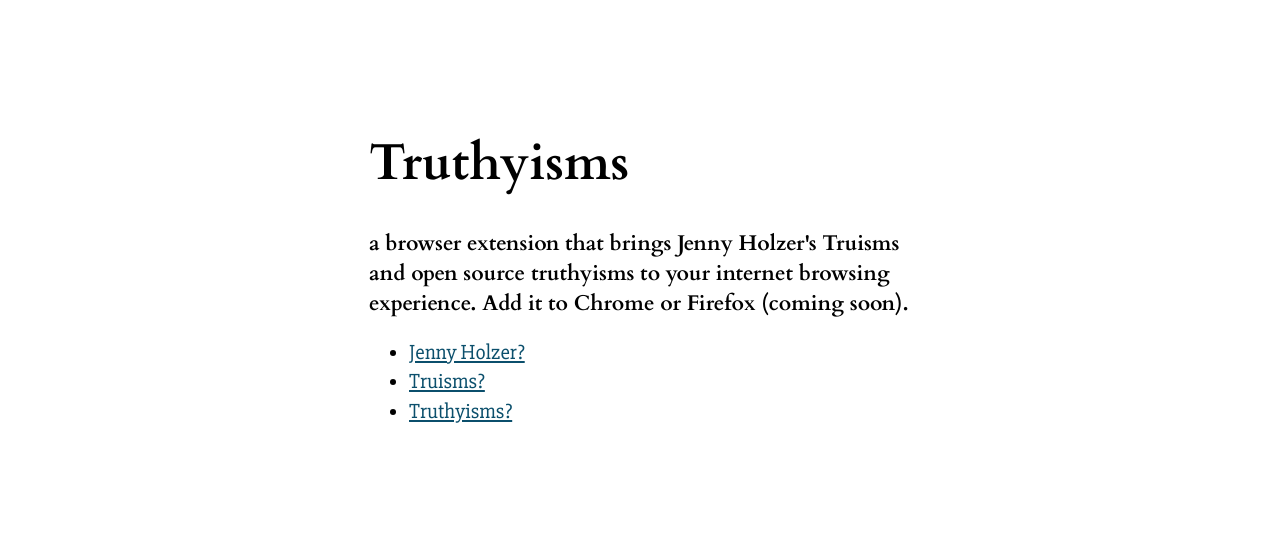
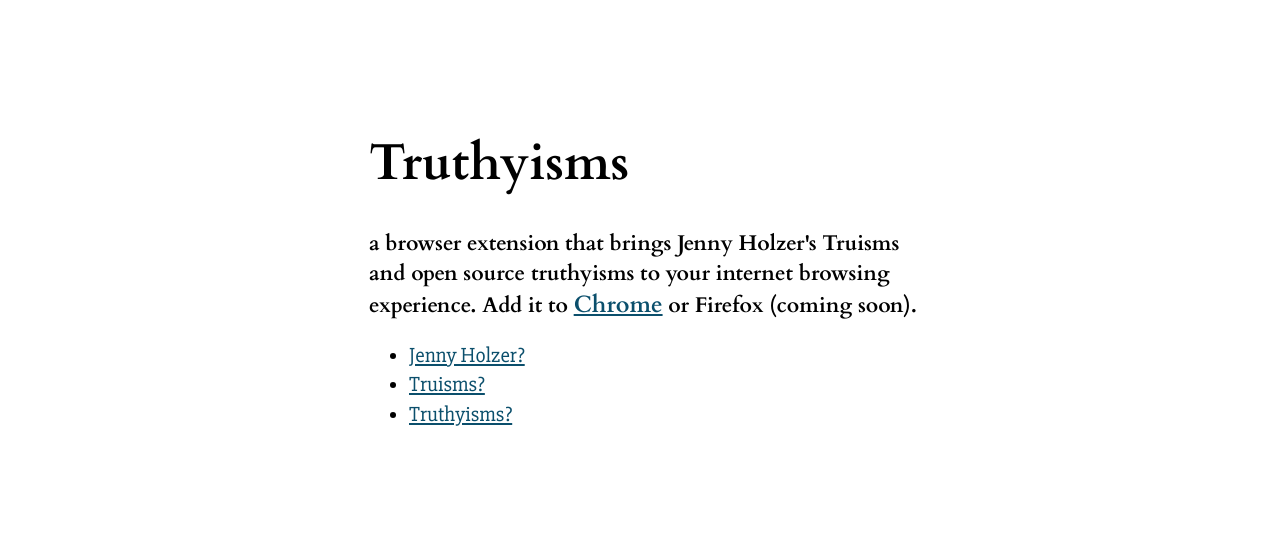
Before and after one commit to sajoy/truthyisms, a browser extension: page index.html in a window 1280 px wide. Shown: the top 533 px of the page. Drawn offline with Linux system fonts and the light colour scheme.

Commit message:
add descriptive info

```diff
--- a/index.html
+++ b/index.html
@@ -12,7 +12,7 @@
     <header>
         <section>
             <h1>Truthyisms</h1>
-            <h4>a browser extension that brings Jenny Holzer's Truisms and open source truthyisms to your internet browsing experience. Add it to Chrome or Firefox (coming soon).</h4>
+            <h4>a browser extension that brings Jenny Holzer's Truisms and open source truthyisms to your internet browsing experience. Add it to <a href="https://chrome.google.com/webstore/detail/truthyisms/ahodnljehgfkblhnmgncbkcjpphmhfbi/" target="_blank">Chrome</a> or Firefox (coming soon).</h4>
 
         </section>
 
@@ -57,6 +57,7 @@
                 <li>add LED styled truisms</li>
                 <li>add projection styled truisms</li>
                 <li>dismiss truisms from the extension menu</li>
+                <li>blacklist specific/user-specified websites</li>
             </ol>
             <p>Made with 💖 and 🍦 by <a href="http://twitter.com/superissarah">Sarah Joy</a></p>
         </article>
```
Also changed, not shown: 1 other file.
